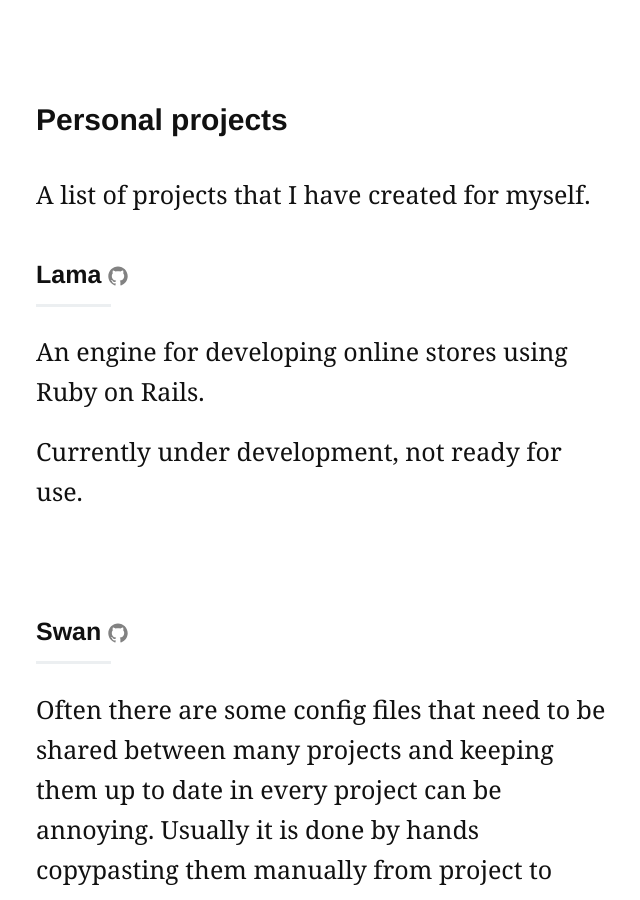
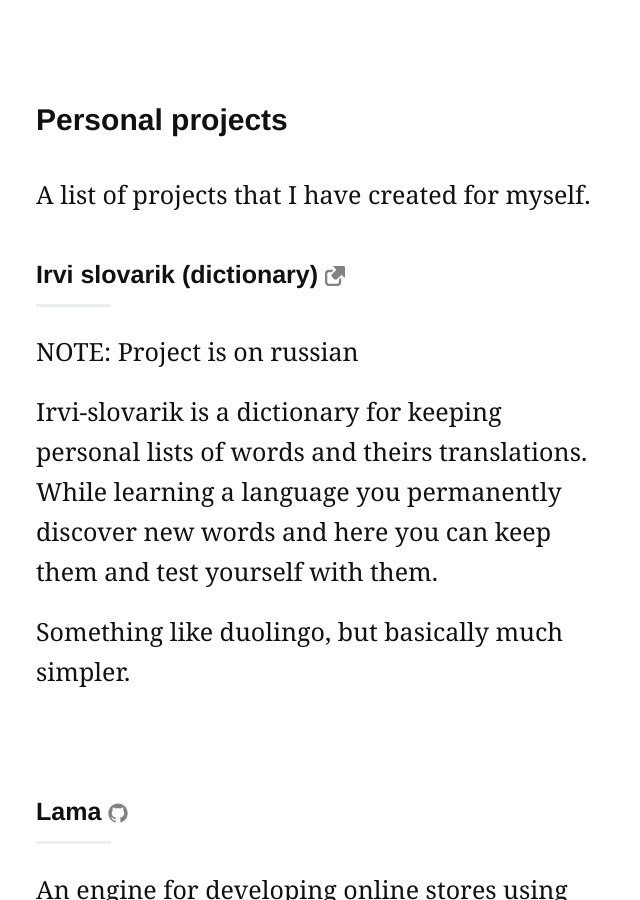
Before and after one commit to staskjs/staskjs.github.io, a Jekyll site: the page built from projects.html, in a window 1280 px wide and 900 px high, scrolled down 251 px. Shown: the whole window, without its empty margins (280-920 px from the left). Built offline with Jekyll 4.4.1, drawn with Linux system fonts in a browser that asks for light colours.

Commit message:
Add irvi-slovarik project description

```diff
--- /dev/null
+++ b/_includes/icon-link.html
@@ -0,0 +1,4 @@
+<a target="_blank" class="no-underline {{ include.a-class }}"
+    href="{{ include.url }}">
+  <span class="icon icon--link {{ include.icon-class }}">{% include icon-link.svg %}</span>
+</a>
--- a/projects.html
+++ b/projects.html
@@ -8,6 +8,23 @@ permalink: /projects/
 <p class="py2">
   A list of projects that I have created for myself.
 </p>
+
+<div class="project">
+  <span class="h4 title">Irvi slovarik (dictionary)</span>
+  {% include icon-link.html url="http://irvi-slovarik.ru" icon-class="icon-small" %}
+
+    <p class="excerpt">
+      NOTE: Project is on russian
+    </p>
+    <p class="excerpt">
+      Irvi-slovarik is a dictionary for keeping personal lists of words and
+      theirs translations. While learning a language you permanently discover
+      new words and here you can keep them and test yourself with them.
+    </p>
+    <p class="excerpt">
+      Something like duolingo, but basically much simpler.
+    </p>
+</div>
 
 <div class="project">
   <span class="h4 title">Lama</span>
```
Also changed, not shown: _includes/icon-link.svg (added).
